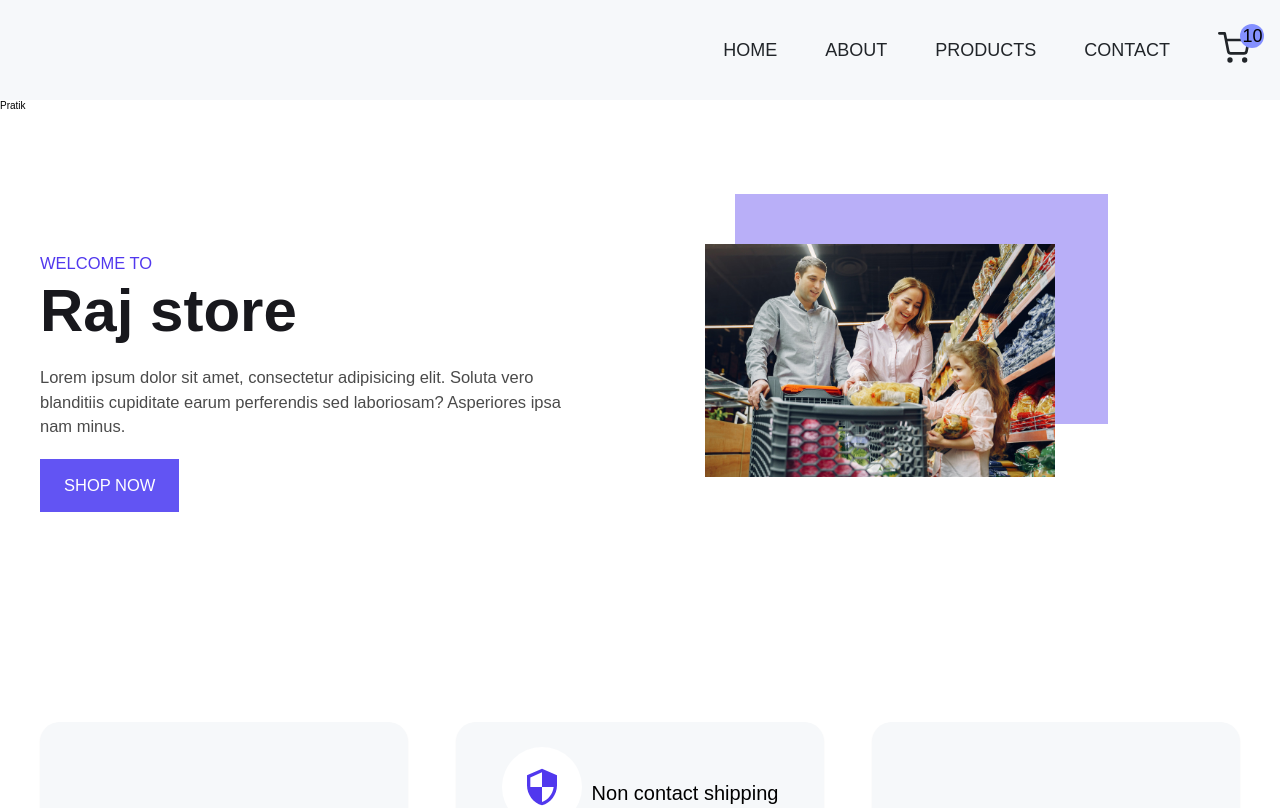
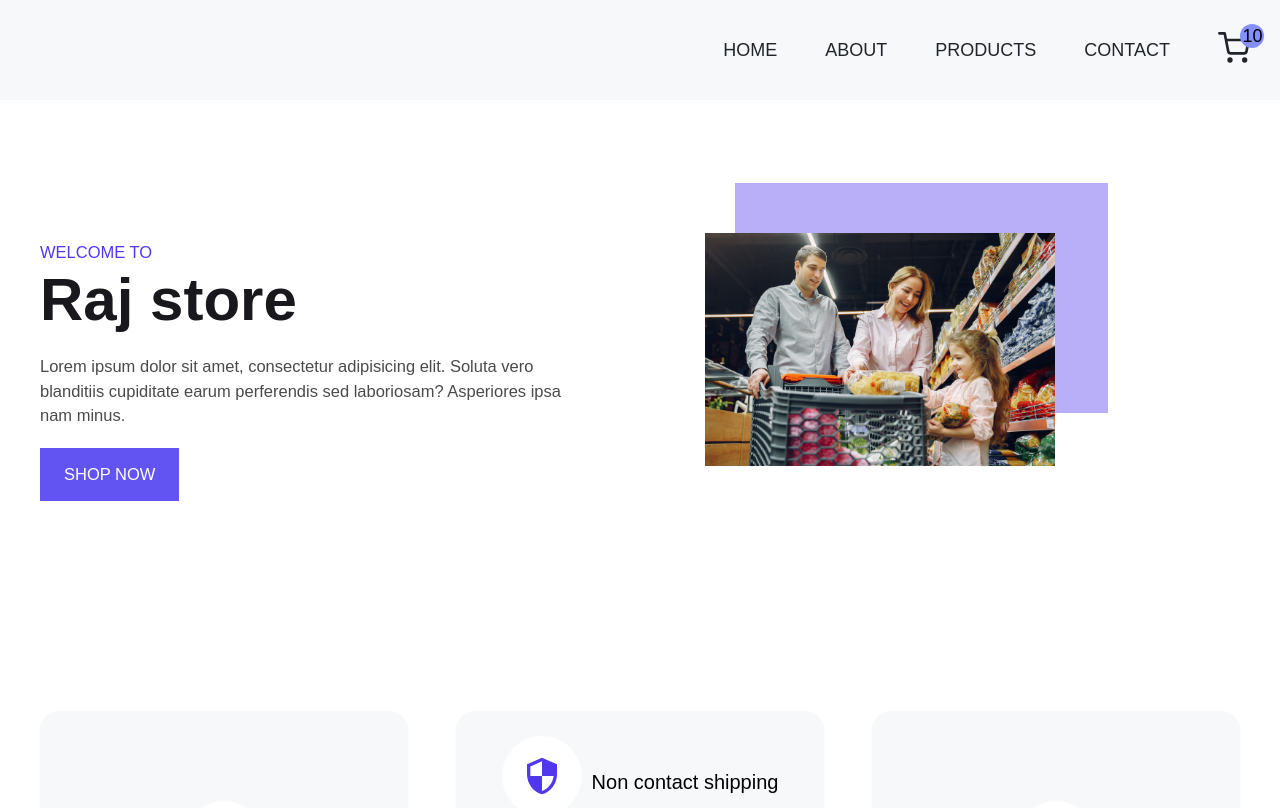
Before and after one commit to prrajput1199/React_eccomerce_project, a React (Create React App) app in the folder reactecom-main/: page / in a window 1280 px wide. Shown: the top 808 px of the page. Built offline with nearby package versions, Linux system fonts and the light colour scheme; no server answers.

Commit message:
push changes

```diff
--- a/reactecom-main/src/Home.js
+++ b/reactecom-main/src/Home.js
@@ -1,19 +1,33 @@
-import React from 'react';
+import React, { useEffect } from 'react';
 import HeroSection from './Components/HeroSection';
 import Services from './Components/Services';
 import Trusted from './Components/Trusted';
 import { useProductContext } from './styles/Context/ProductContext';
+import axios from 'axios';
 
 const Home = () => {
-  const { myName } = useProductContext();
 
   let dataObj={
     name: "Raj store"
   }
 
+  let API="https://api.pujakaitem.com/api/products";
+
+  // ctrl + ALT + l(For logging our data)
+
+  const getProducts = async (url)=>{
+       let res = await axios.get(url);
+      //  console.log("res=>",res);
+       let products = res.data;
+       console.log("products => ",products);
+  }
+
+  useEffect(()=>{
+      getProducts(API);
+  }, []);
+
   return (
     <>
-      { myName }
       <HeroSection mydataObj={dataObj}/>
       <Services/>
       <Trusted/>
--- a/reactecom-main/src/styles/Context/ProductContext.js
+++ b/reactecom-main/src/styles/Context/ProductContext.js
@@ -7,7 +7,7 @@ import { createContext, useContext } from "react";
 const AppContext = createContext();
 
 const AppProvider=({children})=>{
-    return <AppContext.Provider value={{myName: "Pratik"}}>{children}</AppContext.Provider>
+    return <AppContext.Provider>{children}</AppContext.Provider>
 }
 
 // custom hooks
```
